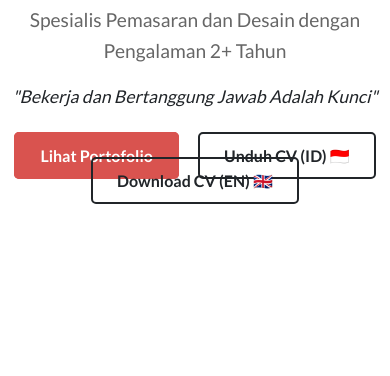
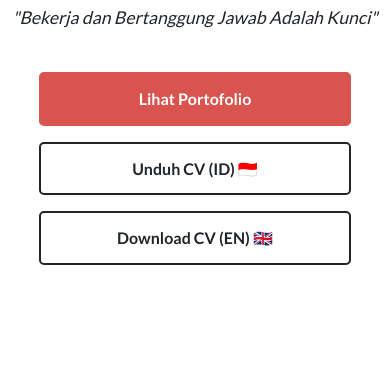
Before and after one commit to pandupp/andika, a plain HTML site: page index.html in a window 390 px wide. Shown: the part 468-844 px from the top of the page. Drawn offline with Linux system fonts and the light colour scheme.

Commit message:
Fix: Perbaiki layout tombol CV di tampilan mobile

```diff
--- a/style.css
+++ b/style.css
@@ -426,6 +426,25 @@ footer {
     .timeline-item:nth-child(even) { left: 0; }
     .timeline-item::after { left: 10px; }
 
+    /* Di dalam @media (max-width: 768px) { ... } */
+
+
+/* Gaya untuk container tombol */
+.hero-content .cta-buttons {
+ display: flex;
+ flex-direction: column; /* Ubah menjadi kolom agar tombol berada di atas dan bawah */
+ align-items: center; /* Tengahkan tombol secara horizontal */
+}
+
+
+/* Gaya untuk masing-masing tombol */
+.hero-content .cta-buttons a {
+ margin: 0.5rem 0; /* Beri jarak vertikal antar tombol */
+ width: 80%; /* Lebarkan tombol agar mengisi sebagian layar */
+ text-align: center; /* Tengahkan teks di dalam tombol */
+ box-sizing: border-box; /* Pastikan padding tidak menambah lebar total */
+}
+
     /* FIX: Mengatur skills di mobile */
     .skills-container {
         flex-direction: column;
```
